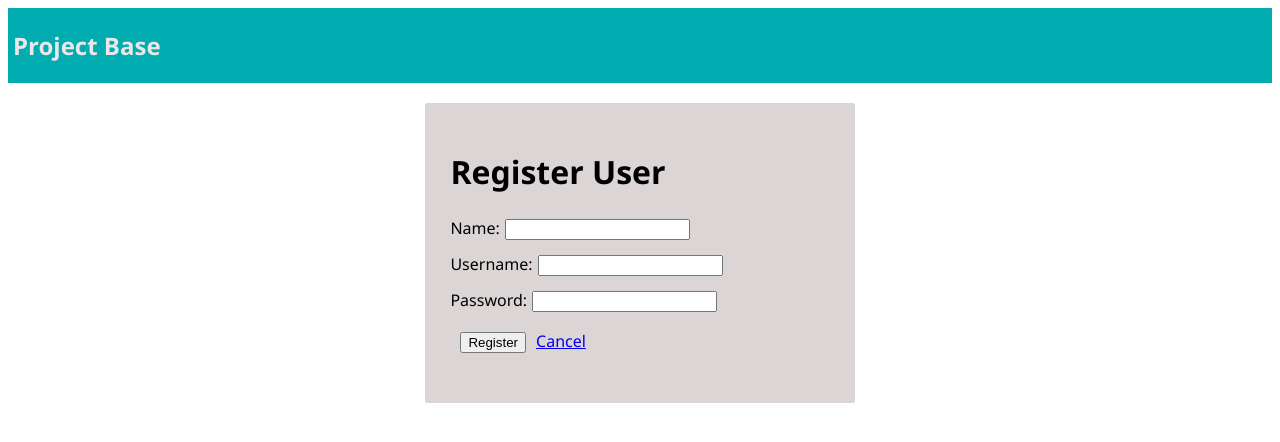
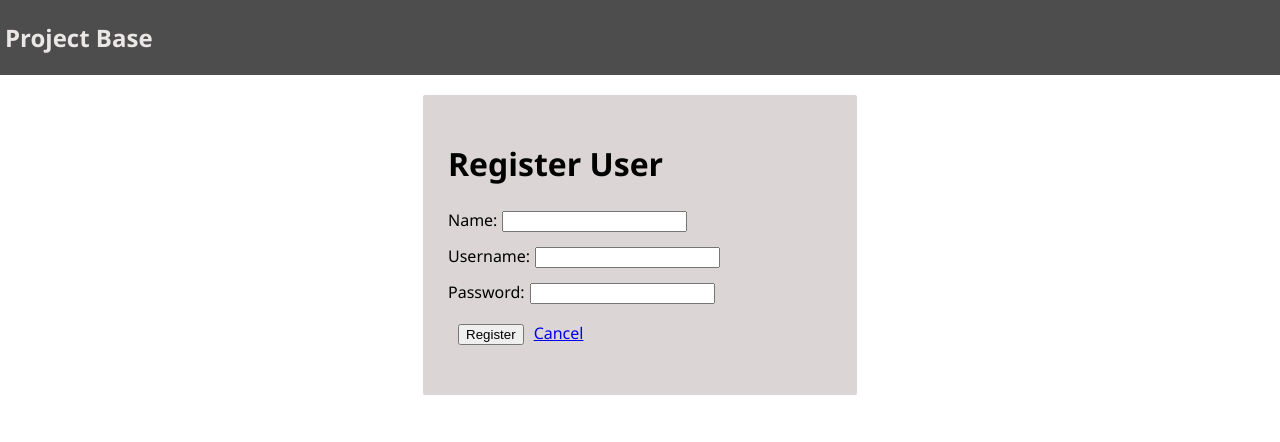
Before and after one commit to Lysautumn/help_tracker, a React (Create React App) app: page /#/register in a window 1280 px wide. Shown: the top 442 px of the page. Built offline with nearby package versions, Linux system fonts and the light colour scheme.

Commit message:
update header CSS and move to its own file

```diff
--- /dev/null
+++ b/src/components/Header/Header.css
@@ -0,0 +1,10 @@
+.headerText h1 {
+    font-size: 24px;
+    font-weight: 700;
+}
+
+.headerText {
+    background-color: #4d4d4d;
+    padding: 5px;
+    color: #ece7e7;
+}
--- a/src/components/Header/Header.js
+++ b/src/components/Header/Header.js
@@ -1,7 +1,8 @@
 import React from 'react';
+import './Header.css';
 
 const Header = ({ title }) => (
-  <div className="instructions">
+  <div className="headerText">
     <div>
       <h1 className="lead">{ title }</h1>
     </div>
--- a/src/styles/main.css
+++ b/src/styles/main.css
@@ -2,15 +2,9 @@ body {
     font-family: 'Segoe UI', Tahoma, Geneva, Verdana, sans-serif
 }
 
-.instructions h1 {
-    font-size: 24px;
-    font-weight: 700;
-}
-
-.instructions {
-    background-color: #00acb0;
-    padding: 5px;
-    color: #ece7e7;
+html, body {
+    margin: 0;
+    padding: 0;
 }
 
 form {
```
